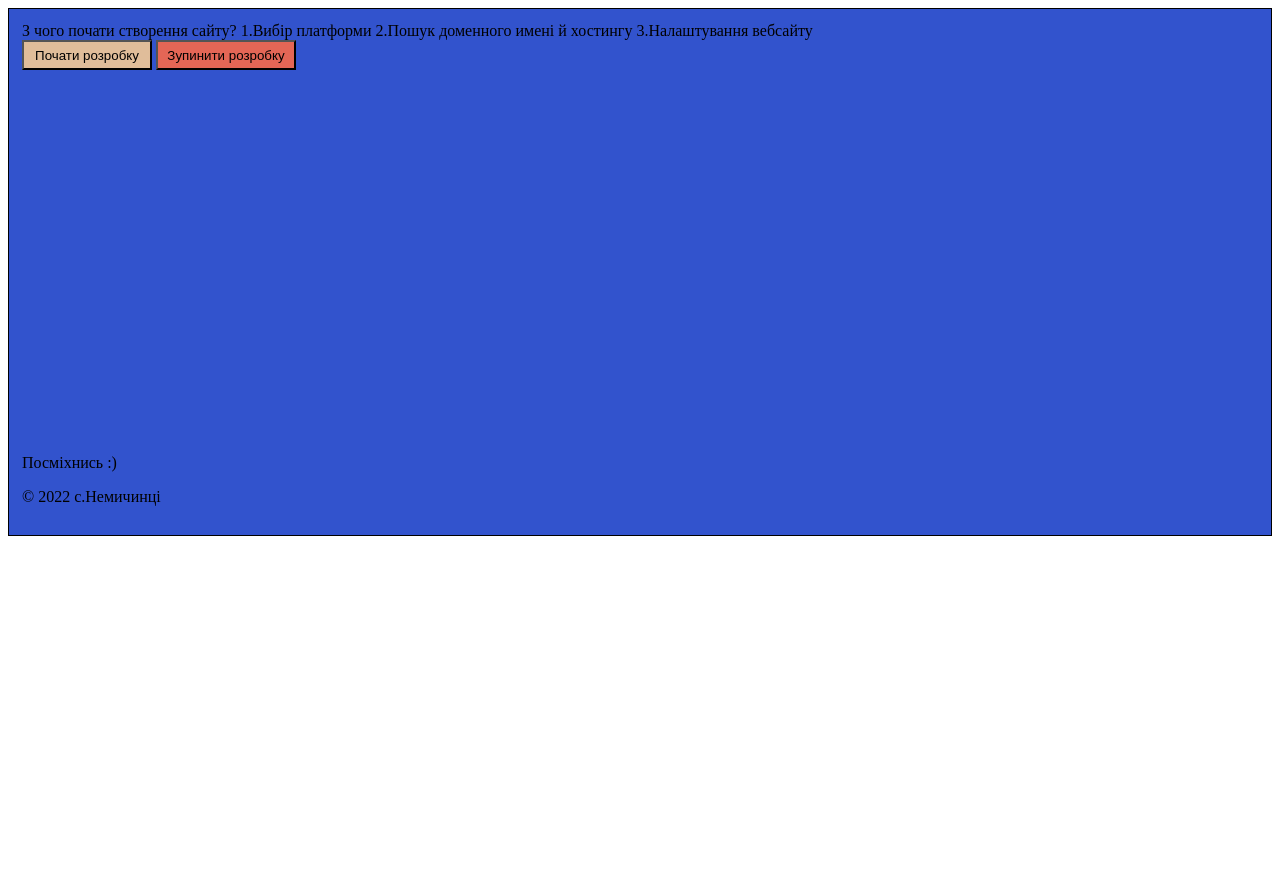
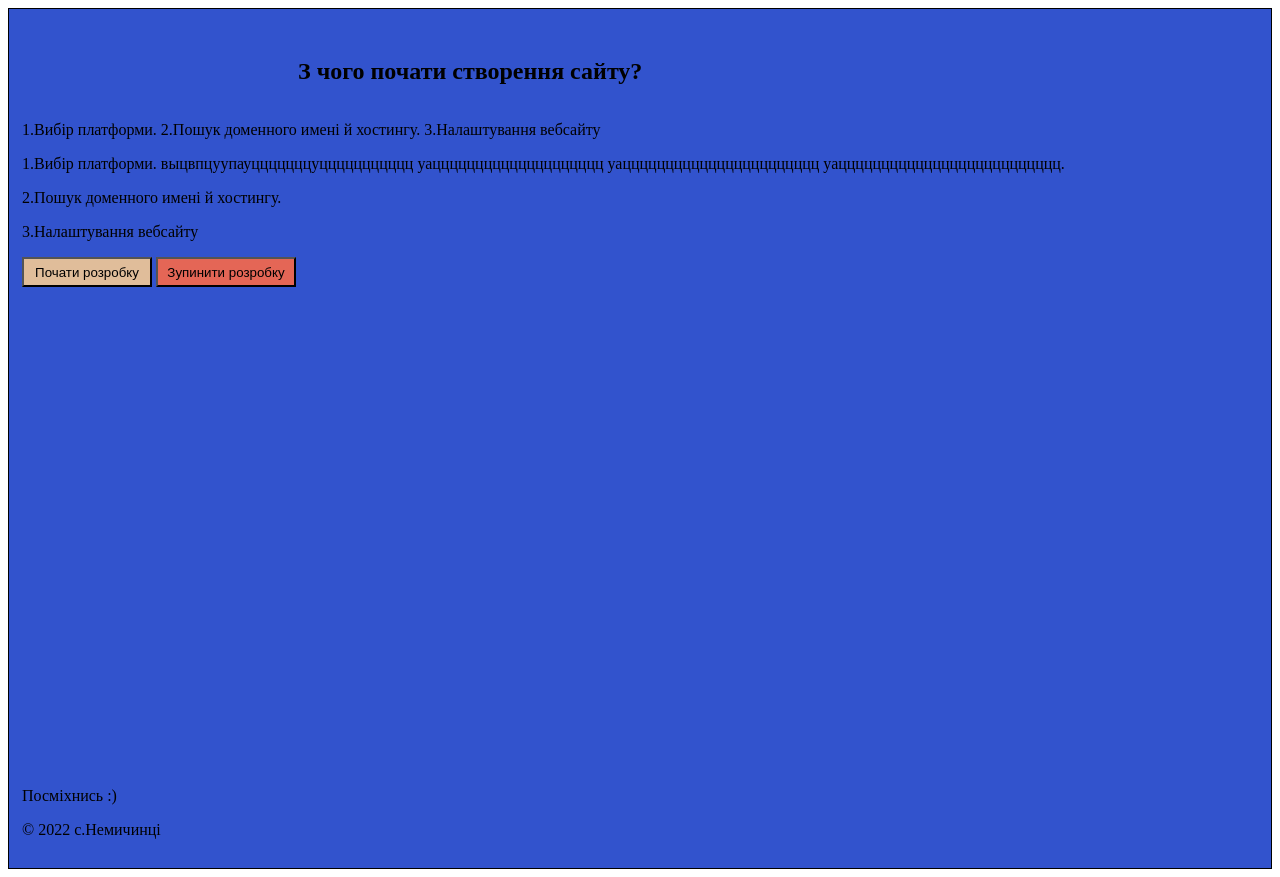
Before and after one commit to dmytroborsuk/personal_page, a website: page index.html in a window 1280 px wide. Before the commit the page ends 800 px from the top, so only its background shows below. Drawn offline with Linux system fonts and the light colour scheme.

Commit message:
fix text

```diff
--- a/index.html
+++ b/index.html
@@ -9,8 +9,23 @@
         <main class="container">
             <div>
                 <article>
-                    З чого почати створення сайту? 1.Вибір платформи 2.Пошук
-                    доменного имені й хостингу 3.Налаштування вебсайту
+                    <h1>
+                        <p class="table-of-contents">
+                            З чого почати створення сайту?
+                        </p>
+                    </h1>
+                    <p>
+                        1.Вибір платформи. 2.Пошук доменного имені й хостингу.
+                        3.Налаштування вебсайту
+                    </p>
+
+                    <p>
+                        1.Вибір платформи. выцвпцуупауцццццццуццццццццццц
+                        уацццццццццццццццццццц уаццццццццццццццццццццццц
+                        уацццццццццццццццццццццццццц.
+                    </p>
+                    <p>2.Пошук доменного имені й хостингу.</p>
+                    <p>3.Налаштування вебсайту</p>
                 </article>
                 <button class="button button-development-start">
                     Почати розробку
--- a/style.css
+++ b/style.css
@@ -1,7 +1,7 @@
 .container {
     background: #3253cd;
-    /*width: 100%;  убрать */
-    height: 500px;
+    /*width: 100%;  не потрібен   */
+    /* height: 500px; не потрібен  */
     padding: 13px;
     border: 1px solid black;
     justify-content: space-between;
@@ -45,3 +45,8 @@
 .show {
     display: block;
 }
+
+.table-of-contents {
+    margin: 3ch;
+    text-indent: 20ch;
+}
```
